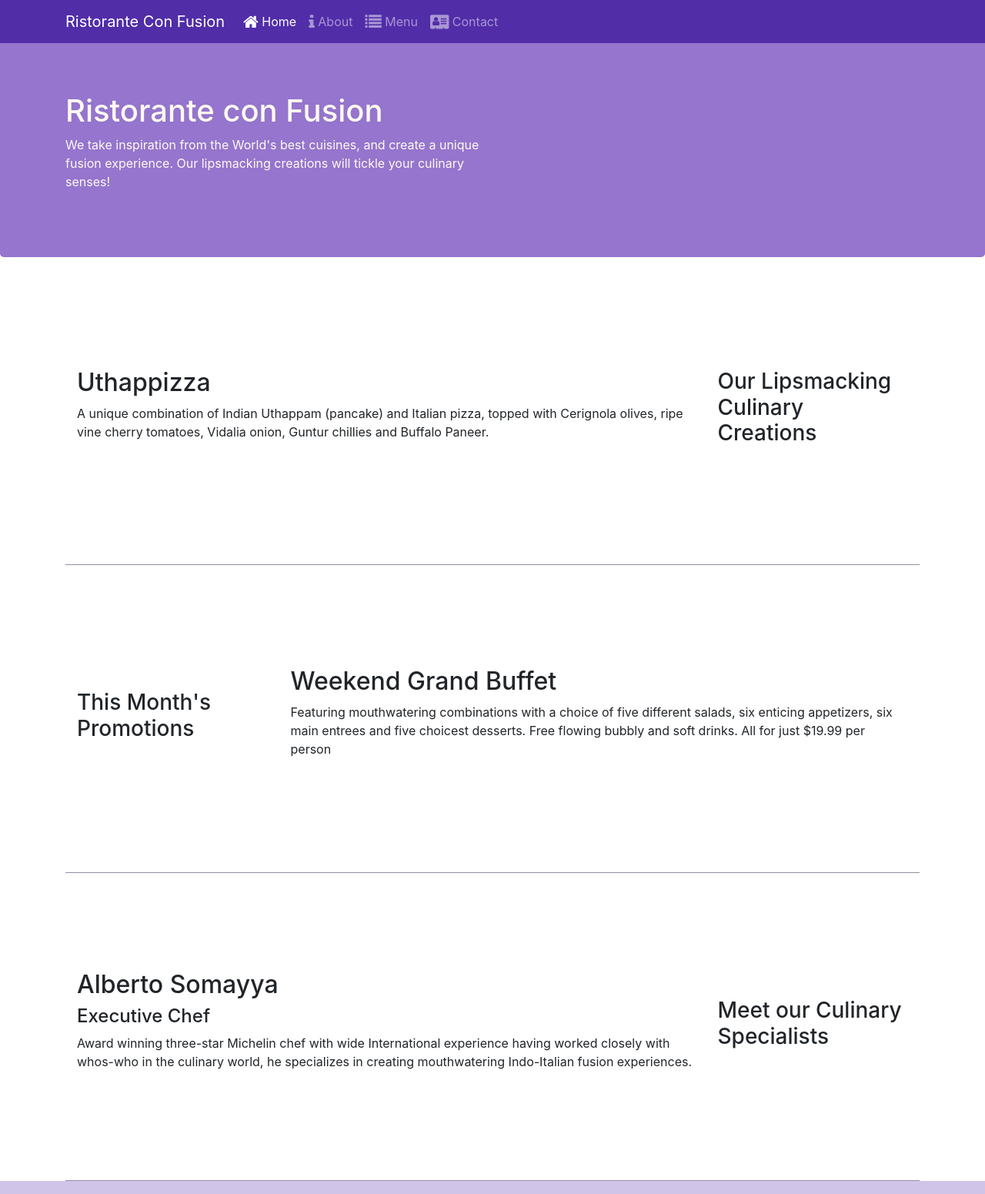
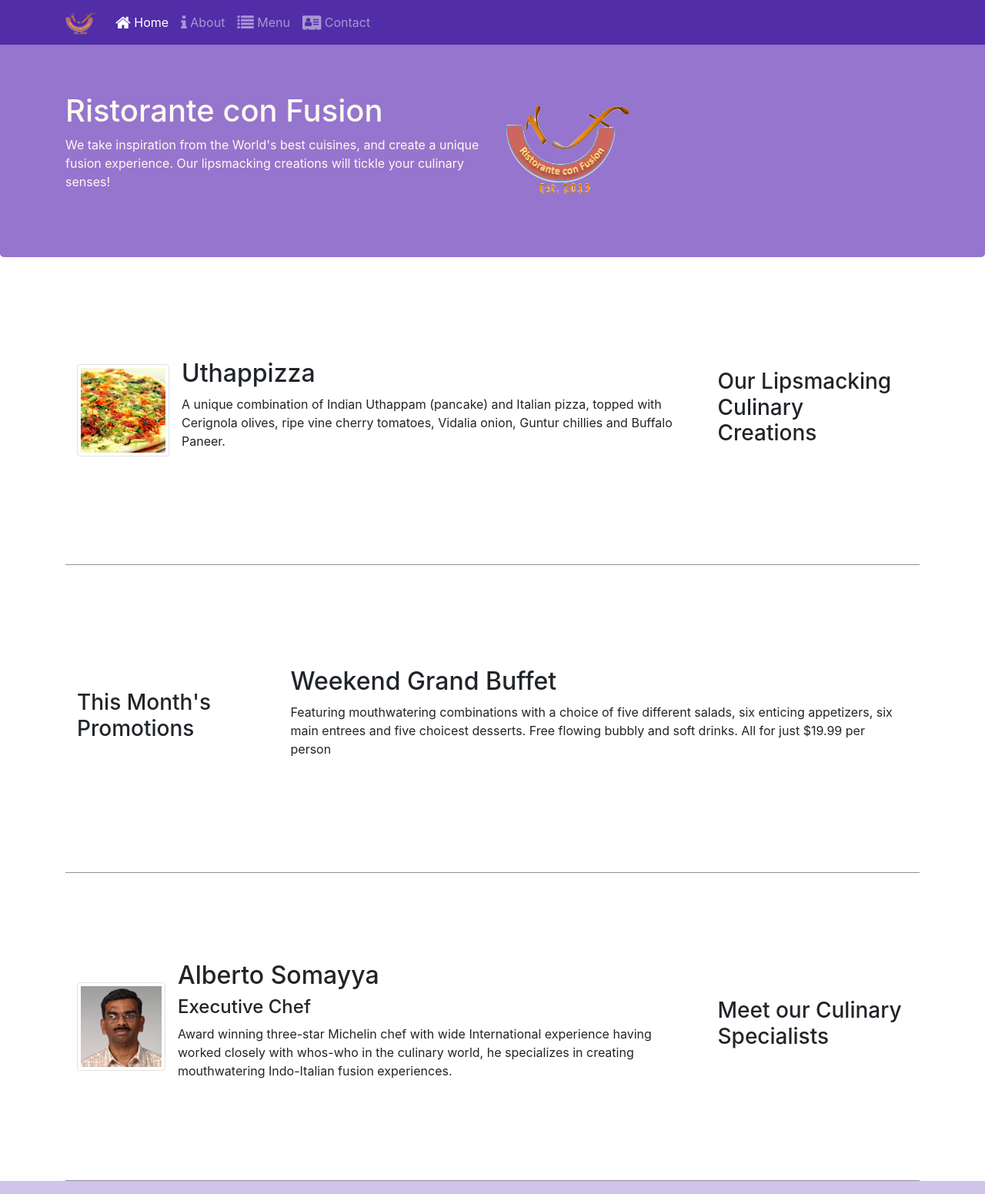
Before and after one commit to dipeshb1/bootstrap-course, a website: page index.html in a window 1280 px wide. Shown: the top 1551 px of the page at 77% size. Drawn offline with nearby package versions, Linux system fonts and the light colour scheme.

Commit message:
Images and Media

```diff
--- a/index.html
+++ b/index.html
@@ -19,7 +19,7 @@
             <button class="navbar-toggler" type="button" data-toggle="collapse" data-target="#Navbar">
                 <span class="navbar-toggler-icon"></span>
             </button>
-           <a class="navbar-brand" href="#">Ristorante Con Fusion</a>
+           <a class="navbar-brand" href="#"><img src="img/logo.png" height="30" width="41"></a>
            <div class="collapse navbar-collapse" id="Navbar">
                 <ul class="navbar-nav mr-auto">
                     <li class="nav-item active"><a class="nav-link" href="#"><span class="fa fa-home fa-lg"></span> Home</a></li>
@@ -37,7 +37,8 @@
                     <h1>Ristorante con Fusion</h1>
                     <p>We take inspiration from the World's best cuisines, and create a unique fusion experience. Our lipsmacking creations will tickle your culinary senses!</p>
                 </div>
-                <div class="col-12 col-sm">
+                <div class="col-12 col-sm align-self-center">
+                    <img src="img/logo.png" class="img-fluid">
                 </div>
             </div>
         </div>
@@ -49,8 +50,17 @@
                 <h3>Our Lipsmacking Culinary Creations</h3>
             </div>
             <div class="col col-sm order-sm-first col-md">
-                <h2>Uthappizza</h2>
-                <p>A unique combination of Indian Uthappam (pancake) and Italian pizza, topped with Cerignola olives, ripe vine cherry tomatoes, Vidalia onion, Guntur chillies and Buffalo Paneer.</p>
+                <div class="media">
+                    <img class="d-flex mr-3 img-thumbnail align-self-center"
+                            src="img/uthappizza.png" alt="Uthappizza">
+                    <div class="media-body">
+                        <h2 class="mt-0">Uthappizza</h2>
+                        <p class="d-none d-sm-block">A unique combination of Indian Uthappam (pancake) and
+                            Italian pizza, topped with Cerignola olives, ripe vine
+                            cherry tomatoes, Vidalia onion, Guntur chillies and
+                            Buffalo Paneer.</p>
+                    </div>
+                </div>
             </div>
         </div>
 
@@ -70,9 +80,19 @@
                 <h3>Meet our Culinary Specialists</h3>
             </div>
             <div class="col col-sm order-sm-first col-md">
-                <h2>Alberto Somayya</h2>
-                <h4>Executive Chef</h4>
-                <p>Award winning three-star Michelin chef with wide International experience having worked closely with whos-who in the culinary world, he specializes in creating mouthwatering Indo-Italian fusion experiences. </p>
+                <div class="media">
+                    <img class="d-flex mr-3 img-thumbnail align-self-center"
+                            src="img/alberto.png" alt="Alberto Somayya">
+                    <div class="media-body">
+                        <h2 class="mt-0">Alberto Somayya</h2>
+                        <h4>Executive Chef</h4>
+                        <p class="d-none d-sm-block">Award winning three-star Michelin chef with wide
+                            International experience having worked closely with
+                            whos-who in the culinary world, he specializes in
+                            creating mouthwatering Indo-Italian fusion experiences.
+                            </p>
+                    </div>
+                </div>
             </div>
         </div>
     </div>
```
Also changed, not shown: aboutus.html (+3 -2 lines), contactus.html (+3 -2 lines), img/alberto.png (added), img/buffet.png (added), img/logo.png (added), img/uthappizza.png (added), 1 other file.
